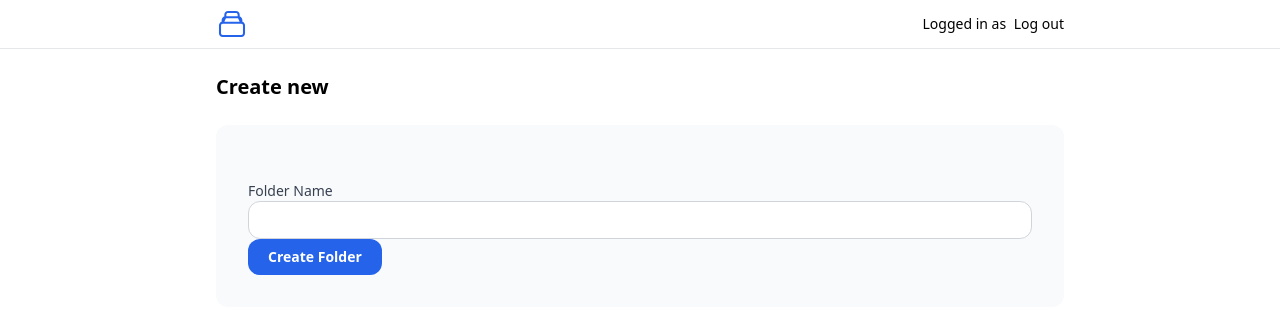
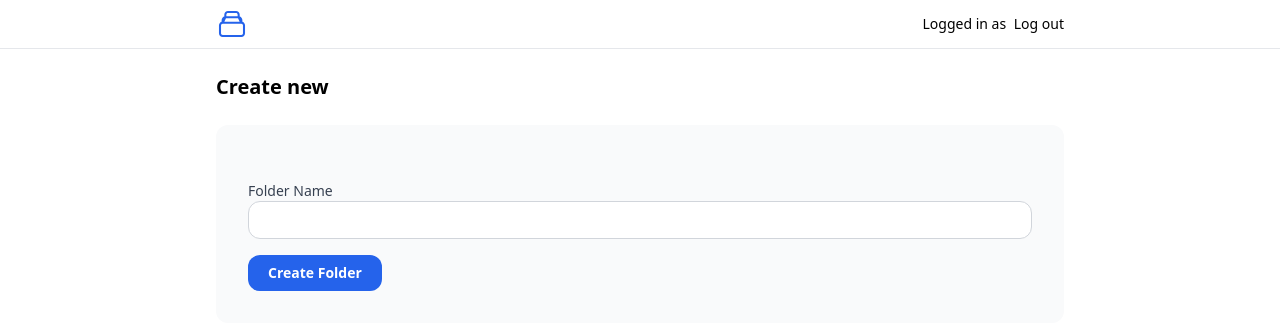
Before and after one commit to dkrasniy/motley-crew-frontend, a React (Create React App) app: page /create/new in a window 1280 px wide. Shown: the top 330 px of the page. Built offline with nearby package versions, Linux system fonts and the light colour scheme; no server answers.

Commit message:
Ability to create folder #MC-34 #MC-41

```diff
--- a/src/views/createNew.js
+++ b/src/views/createNew.js
@@ -66,7 +66,7 @@ function CreateNew() {
           className="appearance-none block w-full px-3 py-2 border border-gray-300 rounded-xl placeholder-gray-400 focus:outline-none focus:ring-blue-500 focus:border-blue-500 sm:text-sm"
         />
 
-        <Button type="submit" loading={creatingFolder}> Create Folder </Button>
+        <Button className="mt-4" type="submit" loading={creatingFolder}> Create Folder </Button>
       </form>
     </div>
 
```
